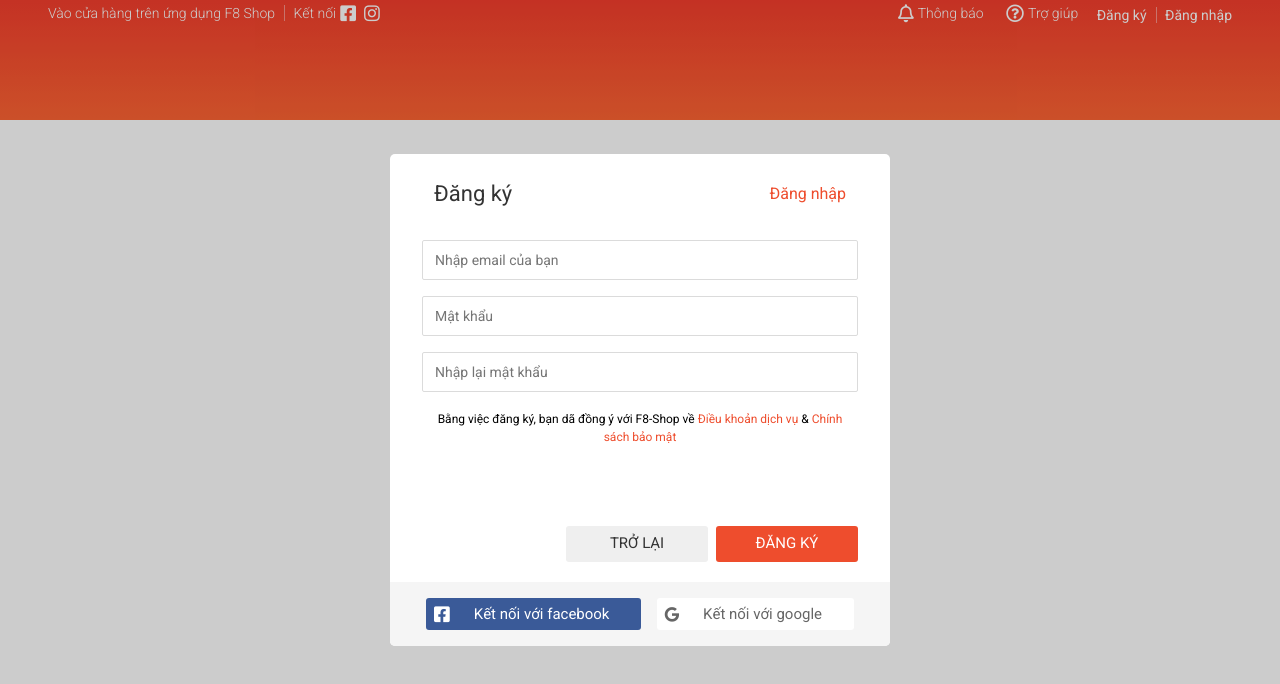
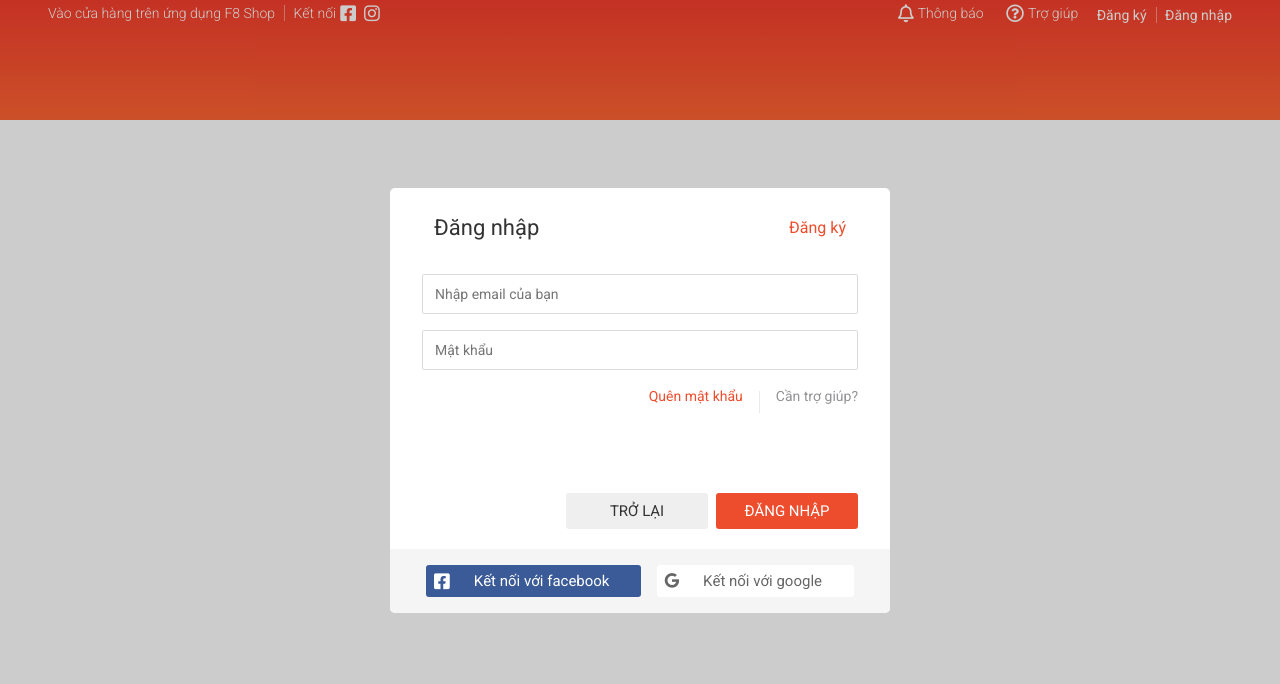
Before and after one commit to TranHongTruc/Shopee-F8, a plain HTML site: page index.html in a window 1280 px wide. Drawn offline with nearby package versions, Linux system fonts and the light colour scheme; files whose address does not match are found by name.

Commit message:
Css dang nhap

```diff
--- a/assets/css/base.css
+++ b/assets/css/base.css
@@ -29,7 +29,6 @@ p {
 
 .grid__full-width {
     width: 100%;
-
 }
 
 .grid__row {
@@ -86,6 +85,7 @@ p {
     display: flex;
     align-items: center;
     justify-content: center;
+    line-height: 1.6rem;
 }
 
 .btn.btn--normal:hover{
--- a/assets/css/main.css
+++ b/assets/css/main.css
@@ -344,3 +344,26 @@
     color: #666;
     background-color: var(--while-color);
 }
+
+/* Lggin form */
+.auth-form__help {
+    display: flex;
+    justify-content: flex-end;
+}
+
+.auth-form__help-link {
+    text-decoration: none;
+    font-size: 1.4rem;
+    color: #939397;
+}
+
+.auth-form__help-separate {
+    display: block;
+    border-left: 1px solid #EAEAEA;
+    height: 22px;
+    margin: 3px 16px 0;
+}
+
+.auth-form__help-forgot {
+    color: var(--primary-color);
+}
--- a/index.html
+++ b/index.html
@@ -121,8 +121,8 @@
 
         </div>
         <div class="modal__body">
-            <!-- Authen form -->
-            <div class="auth-form">
+            <!-- Register form -->
+            <!-- <div class="auth-form">
                 <div class="auth-form__container">
                     <div class="auth-form__header">
                         <h3 class="auth-form__heading">Đăng ký</h3>
@@ -170,6 +170,57 @@
                         </span>
                     </a>
                 </div>
+            </div> -->
+
+            <!-- Login form -->
+            <div class="auth-form">
+                <div class="auth-form__container">
+                    <div class="auth-form__header">
+                        <h3 class="auth-form__heading">Đăng nhập</h3>
+                        <span class="auth-form__switch-btn">Đăng ký</span>
+                    </div>
+
+                    <div class="auth-form__form">
+                        <div class="auth-form__group">
+                            <input type="text" class="auth-form__input" placeholder="Nhập email của bạn">
+                        </div>
+                        <div class="auth-form__group">
+                            <input type="password" class="auth-form__input" placeholder="Mật khẩu">
+                        </div>
+                    </div>
+
+                    <div class="auth-form__aside">
+                        <div class="auth-form__help">
+                            <a href="" class="auth-form__help-link auth-form__help-forgot">
+                                Quên mật khẩu
+                            </a>
+                            <span class="auth-form__help-separate"></span>
+                            <a href="" class="auth-form__help-link">
+                                Cần trợ giúp?
+                            </a>
+                        </div>
+                    </div>
+
+                    <div class="auth-form__controls">
+                            <button class="btn auth-form__controls-back btn--normal">TRỞ LẠI</button>
+                            <button class="btn btn--primary">ĐĂNG NHẬP</button>
+                    </div>
+                </div>
+
+                <div class="auth-form__socials">
+                    <a href="" class="auth-form__socials--face btn btn--size-s btn--with-icon">
+                        <i class="auth-form__socials-icon fab fa-facebook-square"></i>
+                        <span class="auth-form__socials-title">
+                            Kết nối với facebook
+                        </span>
+                    </a>
+                    <a href="" class="auth-form__socials--google btn btn--size-s btn--with-icon">
+                        <i class="fab fa-google"></i>
+                        <span class="auth-form__socials-title">
+                            Kết nối với google
+                        </span>
+                    </a>
+                </div>
             </div>
         </div>
         </div>
```
